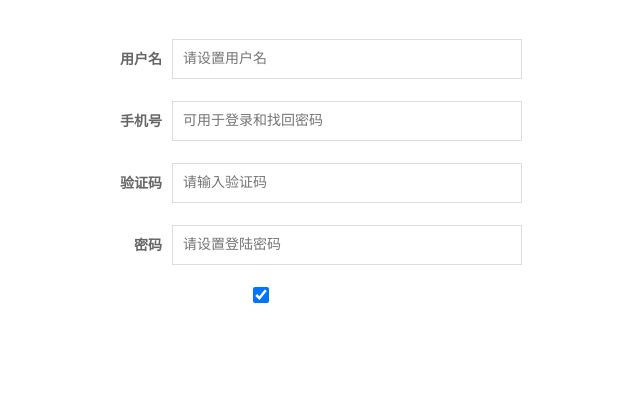
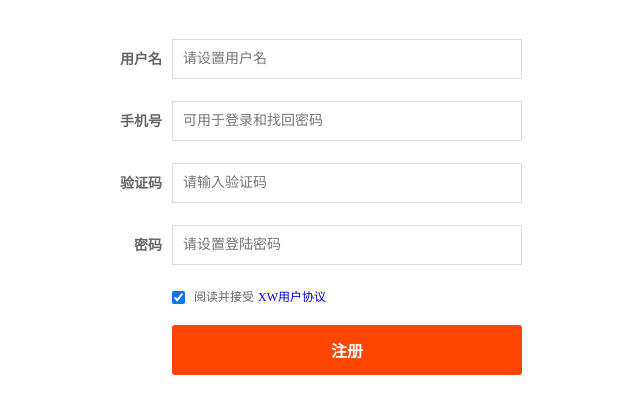
Before and after one commit to mengjiangnan/xw, a PHP site: page /register.php in a window 1280 px wide. Shown: the part 51-465 px from the top of the page, without its empty margins (53-693 px from the left). Run offline with PHP 8.4, Linux system fonts and the light colour scheme.

Commit message:
continue..

```diff
--- a/Css/xw_regsiter.css
+++ b/Css/xw_regsiter.css
@@ -206,3 +206,42 @@
     line-height: 14px;
     margin: 24px;
 }
+.form_user_isAgree_input{
+    margin-left: 75px;
+    vertical-align: middle;
+}
+.form_user_read_agree_label{
+    color: #666;
+    font-size: 12px;
+    margin-left: 5px;
+}
+.form_user_agreement_a{
+    font-size: 12px;
+}
+.form_user_submit{
+    background-color: #ff4500;
+}
+.form_user_submit:hover{
+    background-color: #fc4343;
+}
+.form_user_submit_input{
+    display: block;
+    position: relative;
+    left: 75px;
+    float: left;
+    height: 50px;
+    width: 350px;
+    font-size: 16px;
+    font-weight: 700;
+    cursor: pointer;
+    color: #fff;
+    background-image: none;
+    border-radius: 3px;
+    border: 0;
+    -moz-border-radius: 3px;
+    -webkit-border-radius: 3px;
+    transition: 3s;
+    -moz-transition: 3s;
+    -o-transition: 3s;
+    -webkit-transition: 3s;
+}
--- a/register.php
+++ b/register.php
@@ -106,7 +106,13 @@
                </p>
                <p class="register_form_item form_item_isAgree">
                    <!--协议单选框-->
-                   <input name="form_user_isAgree_name" id="form_user_isAgree_id" class="form_user_input form_user_isAgree_input" type="checkbox" checked="checked" autocomplete="off">
+                   <input name="form_user_isAgree_name" id="form_user_isAgree_id" class="form_user_isAgree_input" type="checkbox" checked="checked" autocomplete="off">
+                   <label class="form_user_read_agree_label">阅读并接受</label>
+                   <a class="form_user_agreement_a" href=#>XW用户协议</a>
+               </p>
+               <p class="register_form_item form_item_submit">
+                   <!--注册提交按钮-->
+                   <input class="form_user_submit form_user_submit_input" id="form_user_submit_id" type="submit" value="注册">
                </p>
            </form>
        </div>
```
